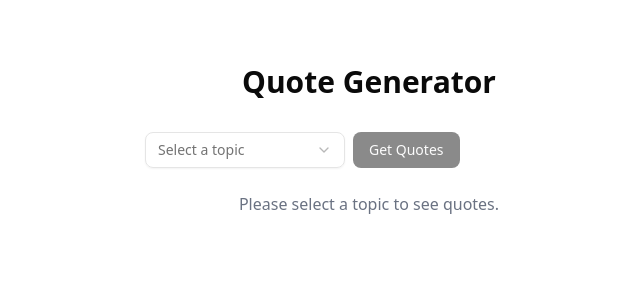
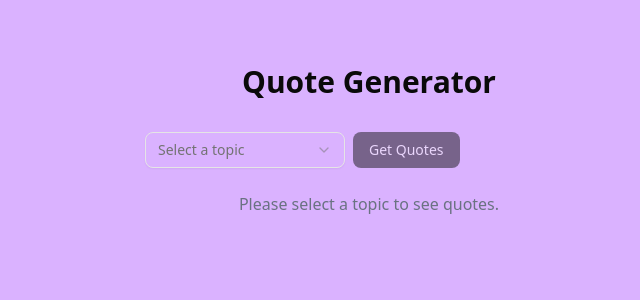
Before and after one commit to reeham4411/Nexium_Adeena_Assignment1, a Next.js app: page / in a window 1280 px wide. Shown: the top 300 px of the page, without its empty margins (271-911 px from the left). Built offline with nearby package versions, Linux system fonts and the light colour scheme.

Commit message:
fix: Fixed Sytling

```diff
--- a/src/app/page.tsx
+++ b/src/app/page.tsx
@@ -22,7 +22,7 @@ export default function Page() {
   };
 
   return (
-    <main className="min-h-screen p-6">
+    <main className="min-h-screen p-6 fill-background bg-purple-300">
       <h1 className="text-3xl font-bold text-center mt-10">Quote Generator</h1>
       <QuoteForm onSearch={handleSearch} />
       <QuoteList quotes={quotes} topic={topic} />
```
